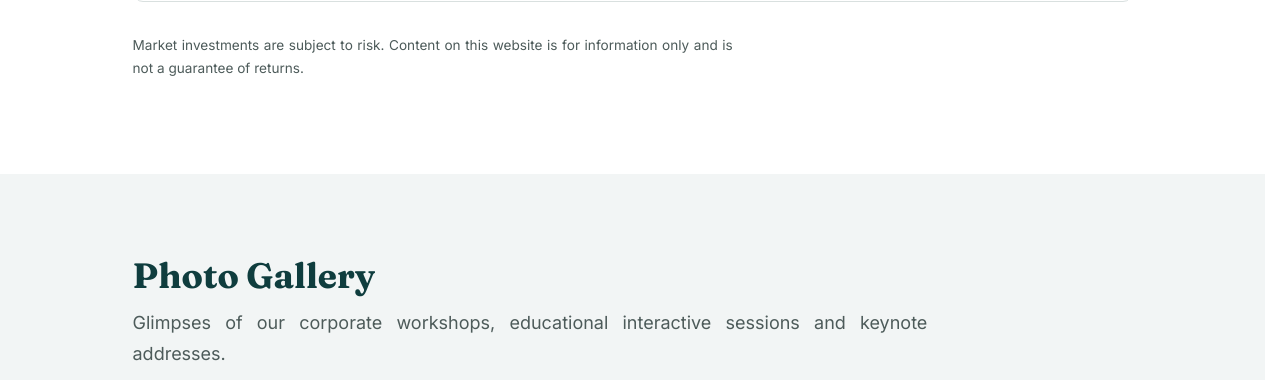
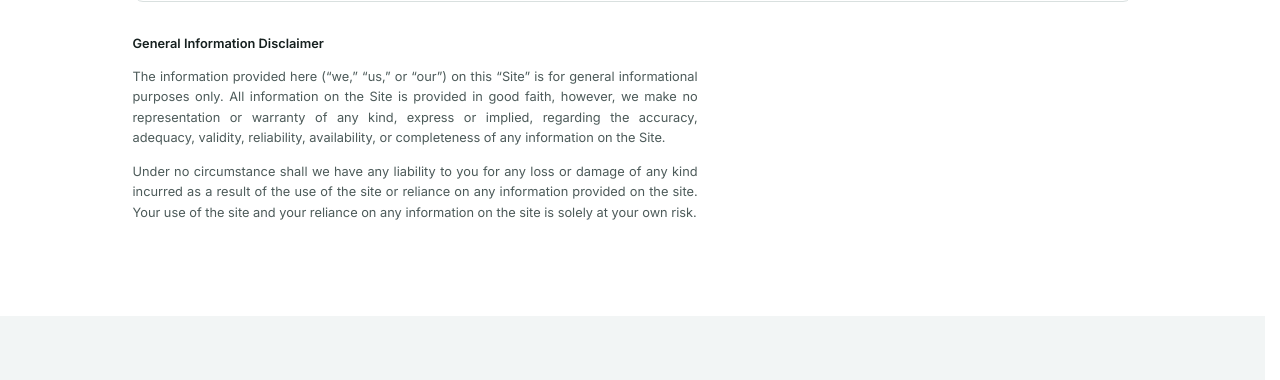
Before and after one commit to rohitvikraanth2805-ai/uslv-website, a website: page src/index.html in a window 1280 px wide. Shown: the part 10813-11193 px from the top of the page. Drawn offline with Linux system fonts and the light colour scheme; no server answers.

Commit message:
Update general information disclaimer

```diff
--- a/src/index.html
+++ b/src/index.html
@@ -386,7 +386,19 @@
           </article>
         </div>
 
-        <p class="disclaimer">Market investments are subject to risk. Content on this website is for information only and is not a guarantee of returns.</p>
+
+<div class="disclaimer">
+  <p class="disclaimer-heading"><strong>General Information Disclaimer</strong></p>
+
+  <p>
+    The information provided here (“we,” “us,” or “our”) on this “Site” is for general informational purposes only. All information on the Site is provided in good faith, however, we make no representation or warranty of any kind, express or implied, regarding the accuracy, adequacy, validity, reliability, availability, or completeness of any information on the Site.
+  </p>
+
+  <p>
+    Under no circumstance shall we have any liability to you for any loss or damage of any kind incurred as a result of the use of the site or reliance on any information provided on the site. Your use of the site and your reliance on any information on the site is solely at your own risk.
+  </p>
+</div>
+
       </div>
     </section>
 
--- a/src/style.css
+++ b/src/style.css
@@ -692,3 +692,25 @@ main p,
 main li {
   overflow-wrap: break-word;
 }
+
+/* ---------- General Information Disclaimer ---------- */
+
+.disclaimer {
+  margin-top: 2rem;
+  padding: 0;
+  color: var(--muted);
+}
+
+.disclaimer p {
+  font-size: 0.8rem;
+  line-height: 1.6;
+  text-align: justify;
+  max-width: 70ch;
+  margin-bottom: 0.8rem;
+}
+
+.disclaimer-heading {
+  font-size: 0.8rem;
+  font-weight: 600;
+  color: var(--ink);
+}
```
